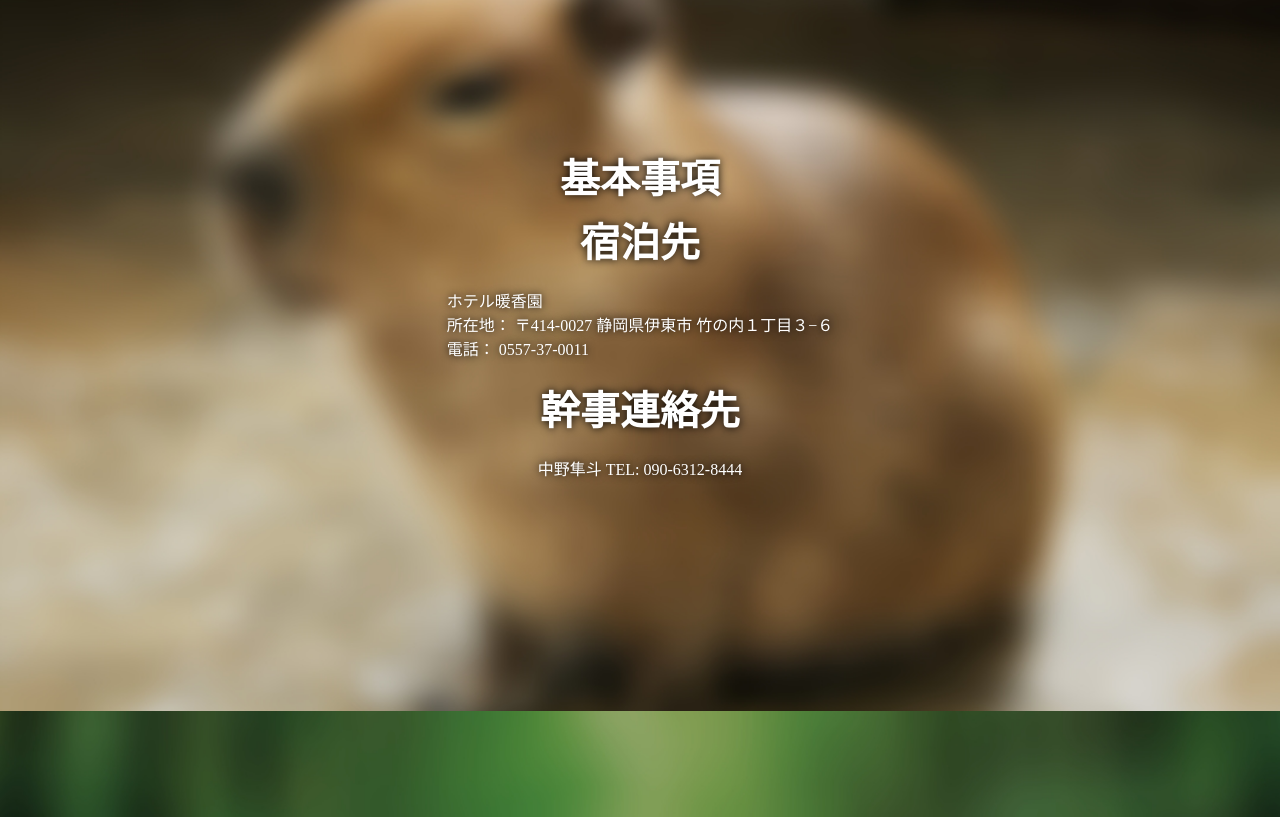
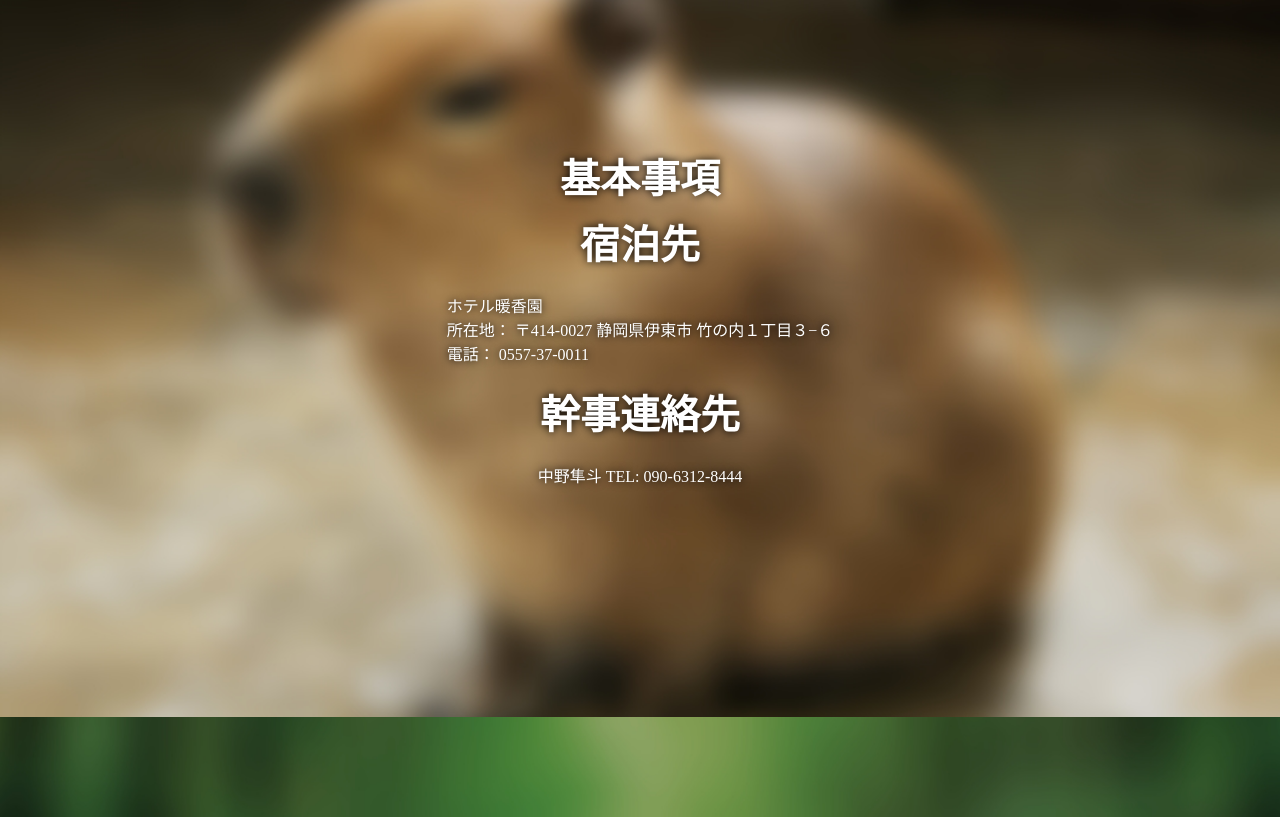
Before and after one commit to ess-summercamp/ess-summercamp.github.io, a plain HTML site: page index.html in a window 1280 px wide. Shown: the part 1980-2797 px from the top of the page. Drawn offline with Linux system fonts and the light colour scheme.

Commit message:
modifying css

```diff
--- a/styles.css
+++ b/styles.css
@@ -3,6 +3,7 @@
 body{
   margin: 0;
   padding: 0;
+  line-height: 1.5;
 }
 .page {
   width: 100vw;
@@ -172,10 +173,10 @@ h2{
   text-shadow: 0px 0px 8px black;
 }
 .caution{
-
     width: 80vw;
 }
 .basicbox{
+    width: 80vw;
     display: -webkit-box;
     display: -ms-flexbox;
     display: flex; /* 要素をflexboxに対応させる */
```
